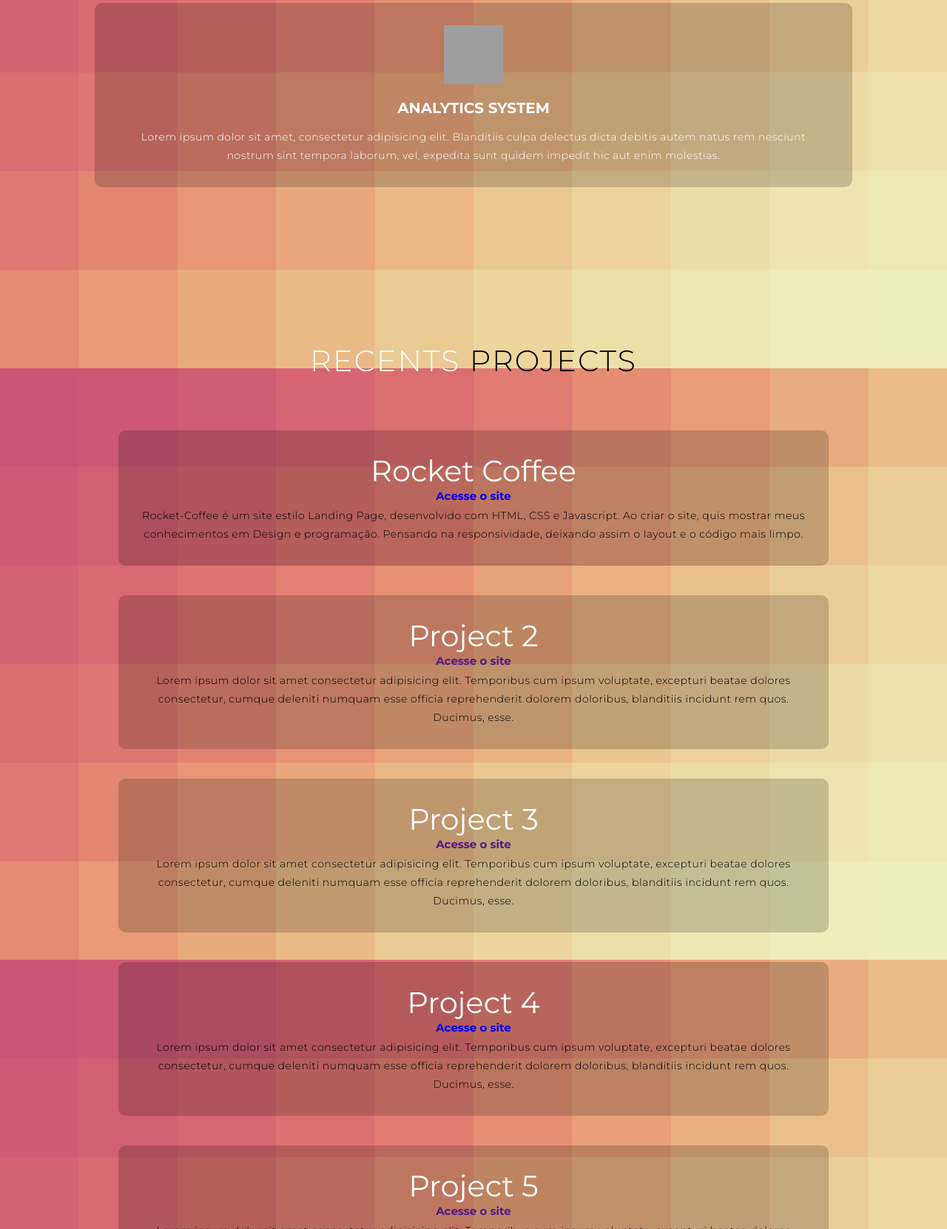
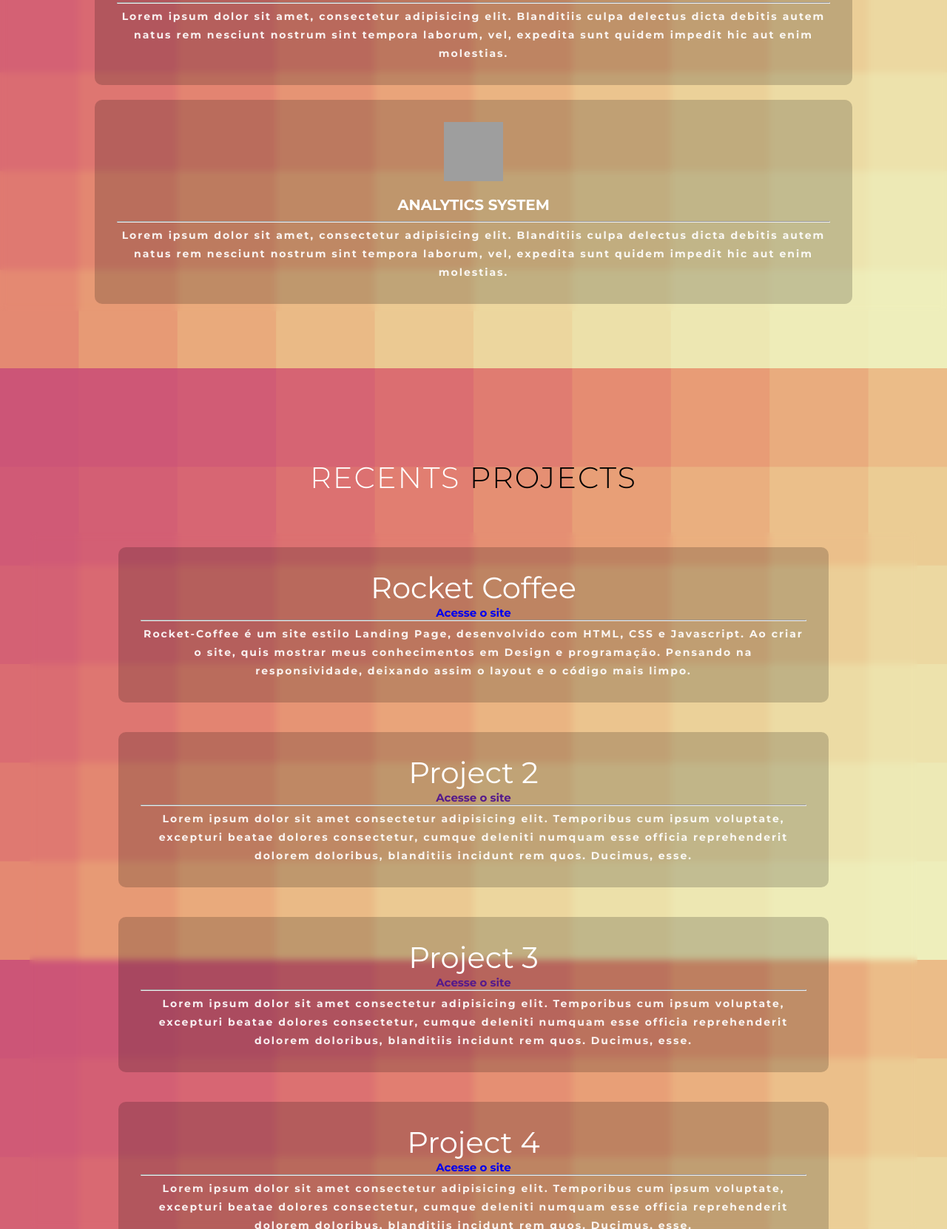
Before and after one commit to InterFBS/OnePage, a plain HTML site: page index.html in a window 1280 px wide. Shown: the part 1902-3564 px from the top of the page at 74% size. Drawn offline with Linux system fonts and the light colour scheme; grey boxes are pictures that could not be loaded.

Commit message:
Ajustando estilização e o documento html

```diff
--- a/index.html
+++ b/index.html
@@ -37,13 +37,15 @@
                             src="https://img.icons8.com/external-others-zufarizal-robiyanto/64/000000/external-config-mutuline-technology-others-zufarizal-robiyanto.png" />
                     </div>
                     <h2>Web Design</h2>
-                    <p>Desenvolver um planejamento, reconhecendo os melhores métodos e estratégias para ter uma projeção do que será utilizado para trazer aos clientes uma ótima experiência, permitindo acessibilidade para solucionar problemas futuros, e fazendo de uma forma que possa ser reutilizada para fácil manutenção.</p>
+                    <hr>
+                    <p>Nossos serviços de Web Design são projetados para ajudar nossos clientes a atingir seus objetivos comerciais. Focamos na criação de websites que sejam fáceis de usar, intuitivos de navegar e informativos. Entregamos seu projeto dentro do prazo, de forma econômica e incorporando padrões de qualidade, segurança e usabilidade. Daremos ao seu site um design muito bom, para que ele não faça seu site parecer desatualizado ou simples. Também colocaremos qualquer aumento de tráfego dos motores de busca em mente ao projetar seu site.</p>
                 </div>
                 <div class="service-item">
                     <div class="icon"><img
                             src="https://img.icons8.com/external-others-zufarizal-robiyanto/64/000000/external-config-mutuline-technology-others-zufarizal-robiyanto.png" />
                     </div>
                     <h2>Front end</h2>
+                    <hr>
                     <p>Lorem ipsum dolor sit amet, consectetur adipisicing elit. Blanditiis culpa delectus dicta debitis
                         autem natus rem nesciunt nostrum sint tempora laborum, vel, expedita sunt quidem impedit hic aut
                         enim molestias.</p>
@@ -53,6 +55,7 @@
                             src="https://img.icons8.com/external-others-zufarizal-robiyanto/64/000000/external-config-mutuline-technology-others-zufarizal-robiyanto.png" />
                     </div>
                     <h2>Developer</h2>
+                    <hr>
                     <p>Lorem ipsum dolor sit amet, consectetur adipisicing elit. Blanditiis culpa delectus dicta debitis
                         autem natus rem nesciunt nostrum sint tempora laborum, vel, expedita sunt quidem impedit hic aut
                         enim molestias.</p>
@@ -62,6 +65,7 @@
                             src="https://img.icons8.com/external-others-zufarizal-robiyanto/64/000000/external-config-mutuline-technology-others-zufarizal-robiyanto.png" />
                     </div>
                     <h2>Analytics System</h2>
+                    <hr>
                     <p>Lorem ipsum dolor sit amet, consectetur adipisicing elit. Blanditiis culpa delectus dicta debitis
                         autem natus rem nesciunt nostrum sint tempora laborum, vel, expedita sunt quidem impedit hic aut
                         enim molestias.</p>
@@ -70,6 +74,8 @@
         </div>
     </section>
     <!-- End Service Section-->
+
+
     <!-- Projects Section-->
     <section id="projects">
         <div class="projects container">
@@ -84,7 +90,8 @@
                         <a href="https://interfbs.github.io/Rocket-Coffee/" target="_blank">
                             <h2>Acesse o site</h2>
                         </a>
-                        <p>Rocket-Coffee é um site estilo Landing Page, desenvolvido com HTML, CSS e Javascript. Ao criar o site, quis mostrar meus conhecimentos em Design e programação. Pensando na responsividade, deixando assim o layout e o código mais limpo.
+                        <hr>
+                        <p class="text-format">Rocket-Coffee é um site estilo Landing Page, desenvolvido com HTML, CSS e Javascript. Ao criar o site, quis mostrar meus conhecimentos em Design e programação. Pensando na responsividade, deixando assim o layout e o código mais limpo.
                         </p>
                     </div>
                     <div class="project-img">
@@ -99,7 +106,8 @@
                         <a href="" target="_blank">
                             <h2>Acesse o site</h2>
                         </a>
-                        <p>Lorem ipsum dolor sit amet consectetur adipisicing elit. Temporibus cum ipsum voluptate,
+                        <hr>
+                        <p class="text-format">Lorem ipsum dolor sit amet consectetur adipisicing elit. Temporibus cum ipsum voluptate,
                             excepturi beatae dolores consectetur, cumque deleniti numquam esse officia reprehenderit
                             dolorem doloribus, blanditiis incidunt rem quos. Ducimus, esse.</p>
                     </div>
@@ -116,7 +124,8 @@
                         <a href="" target="_blank">
                             <h2>Acesse o site</h2>
                         </a>
-                        <p>Lorem ipsum dolor sit amet consectetur adipisicing elit. Temporibus cum ipsum voluptate,
+                        <hr>
+                        <p class="text-format">Lorem ipsum dolor sit amet consectetur adipisicing elit. Temporibus cum ipsum voluptate,
                             excepturi beatae dolores consectetur, cumque deleniti numquam esse officia reprehenderit
                             dolorem doloribus, blanditiis incidunt rem quos. Ducimus, esse.</p>
                     </div>
@@ -132,7 +141,8 @@
                         <a href="/" target="_blank">
                             <h2>Acesse o site</h2>
                         </a>
-                        <p>Lorem ipsum dolor sit amet consectetur adipisicing elit. Temporibus cum ipsum voluptate,
+                        <hr>
+                        <p class="text-format">Lorem ipsum dolor sit amet consectetur adipisicing elit. Temporibus cum ipsum voluptate,
                             excepturi beatae dolores consectetur, cumque deleniti numquam esse officia reprehenderit
                             dolorem doloribus, blanditiis incidunt rem quos. Ducimus, esse.</p>
                     </div>
@@ -148,7 +158,8 @@
                         <a href="" target="_blank">
                             <h2>Acesse o site</h2>
                         </a>
-                        <p>Lorem ipsum dolor sit amet consectetur adipisicing elit. Temporibus cum ipsum voluptate,
+                        <hr>
+                        <p class="text-format">Lorem ipsum dolor sit amet consectetur adipisicing elit. Temporibus cum ipsum voluptate,
                             excepturi beatae dolores consectetur, cumque deleniti numquam esse officia reprehenderit
                             dolorem doloribus, blanditiis incidunt rem quos. Ducimus, esse.</p>
                     </div>
@@ -170,12 +181,11 @@
             </div>
             <div class="col-right">
                 <h1 class="section-title">About <span>me</span></h1>
-                <h2>Front End Developer</h2>
+                <h2 >Front End Developer</h2>
                 <p>Meu nome é Felipe Barroso dos Santos, nasci em Fortaleza - CE.
                 <p>
                     Sou apaixonado por inovação e
                     tecnologia, tenho experiência com desenvolvimento Web.
-                </p>
                 </p>
                 <p>
                     Atualmente sou Front-end na Izzyway</p>
@@ -188,5 +198,4 @@
         Copyright © Felipe Barroso - Todos os Direitos Reservados
     </p>
 </body>
-
 </html>
--- a/style.css
+++ b/style.css
@@ -27,12 +27,18 @@ img {
   object-fit: cover;
 }
 p {
-  color: black;
+  color: rgba(0, 0, 0, 0.927);
   font-size: 1.4rem;
   margin-top: 5px;
   line-height: 2.5rem;
   font-weight: 300;
   letter-spacing: 0.05rem;
+}
+.text-format{
+  color: rgba(255, 255, 255, 0.9);
+  text-align: center;
+  font-weight: 600;
+  letter-spacing: 0.2rem;
 }
 .section-title {
   font-size: 4rem;
@@ -137,6 +143,7 @@ p {
   letter-spacing: 0.05rem;
 }
 #services .service-bottom {
+  backdrop-filter: blur(5px);
   display: flex;
   align-items: center;
   justify-content: center;
@@ -182,8 +189,10 @@ p {
   text-transform: uppercase;
 }
 #services .service-item p {
-  color: white;
+color: rgba(255, 255, 255, 0.9);
   text-align: center;
+  font-weight: 600;
+  letter-spacing: 0.2rem;
 }
 
 /* End Services Section */
@@ -200,6 +209,7 @@ p {
   margin-bottom: 50px;
 }
 #projects .all-projects {
+  backdrop-filter: blur(5px);
   display: flex;
   align-items: center;
   justify-content: center;
```
